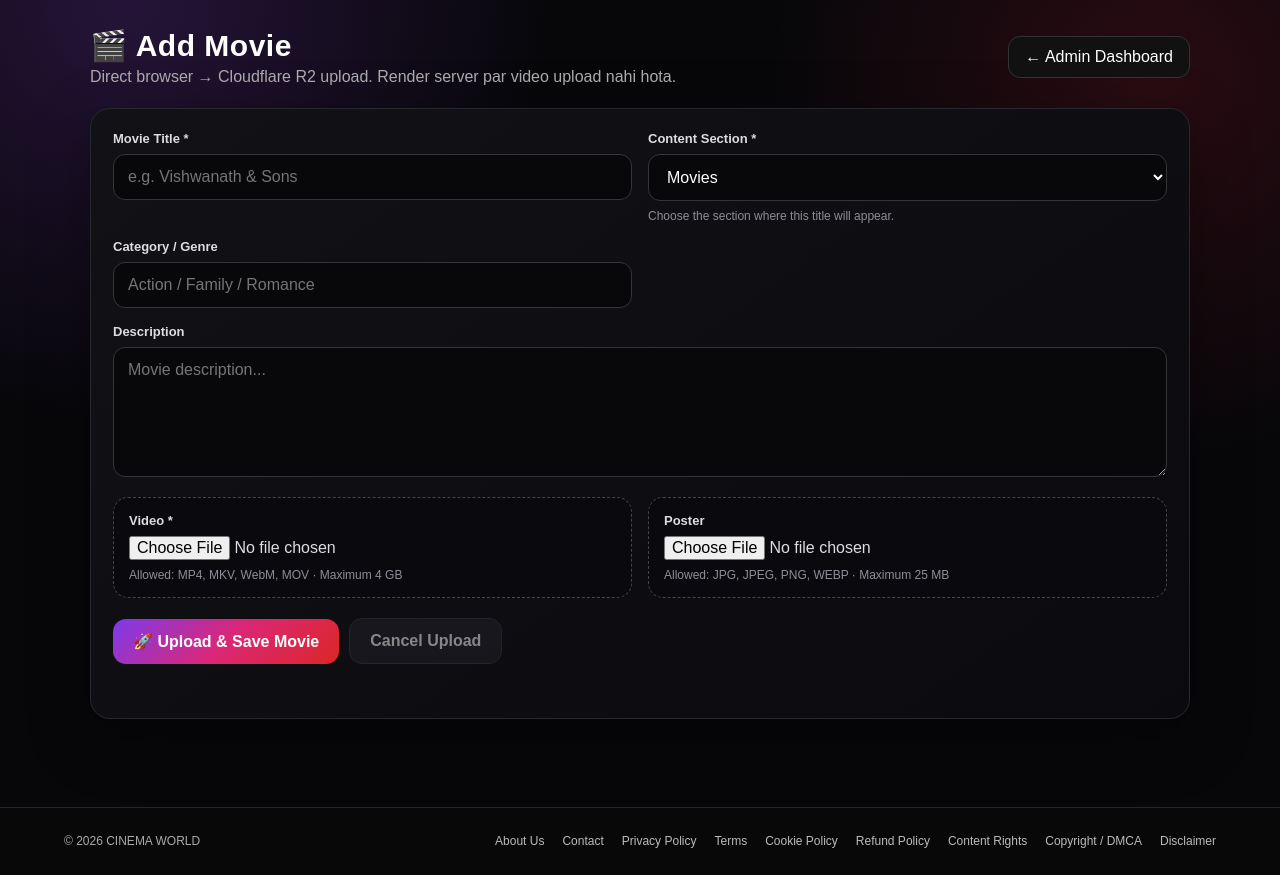
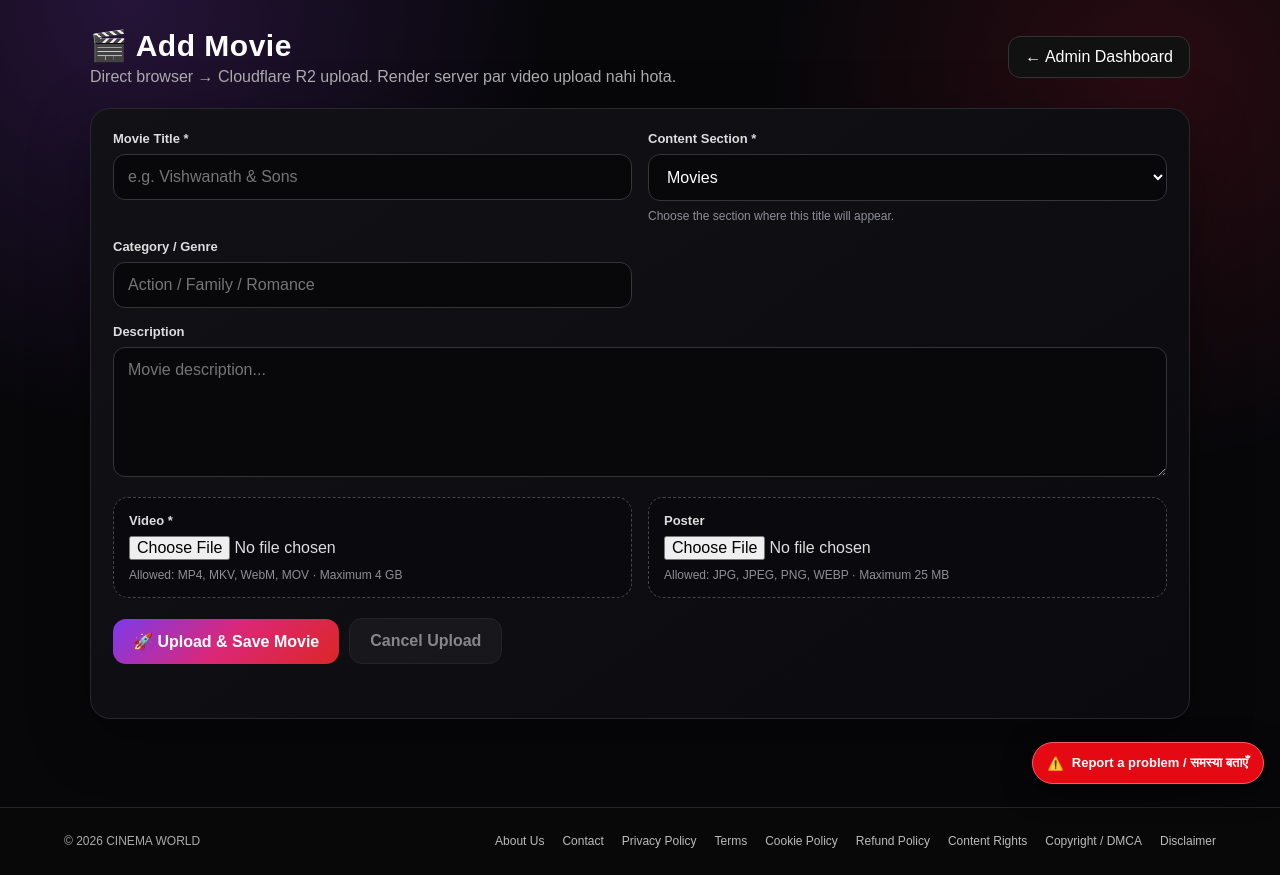
Before and after one commit to techtomesh01-ctrl/tomesh-movie, a Flask app: page /admin/add in a window 1280 px wide. Run offline with Flask 3, Linux system fonts and the light colour scheme; the visitor is signed in with stand-in values (Sample User, id 1); some libraries are stand-ins or nearby versions.

Commit message:
Add report problem link across CINEMA WORLD

```diff
--- a/templates/base.html
+++ b/templates/base.html
@@ -440,6 +440,13 @@
 })();
 </script>
 
+<a href="{{ url_for('report_problem') }}" class="cw-report-problem" aria-label="Report a website problem">⚠️ <span>Report a problem / समस्या बताएँ</span></a>
+<style>
+.cw-report-problem{position:fixed;right:16px;bottom:16px;z-index:9500;display:flex;align-items:center;gap:8px;padding:12px 15px;border-radius:999px;background:#e50914;color:#fff;text-decoration:none;font:800 13px Arial,sans-serif;box-shadow:0 8px 28px #0008;border:1px solid #ff5960}
+.cw-report-problem:hover{background:#b20710}
+@media(max-width:520px){.cw-report-problem{right:10px;bottom:10px;padding:11px 13px}.cw-report-problem span{max-width:190px}}
+</style>
+
 </body>
 
 </html>
```
